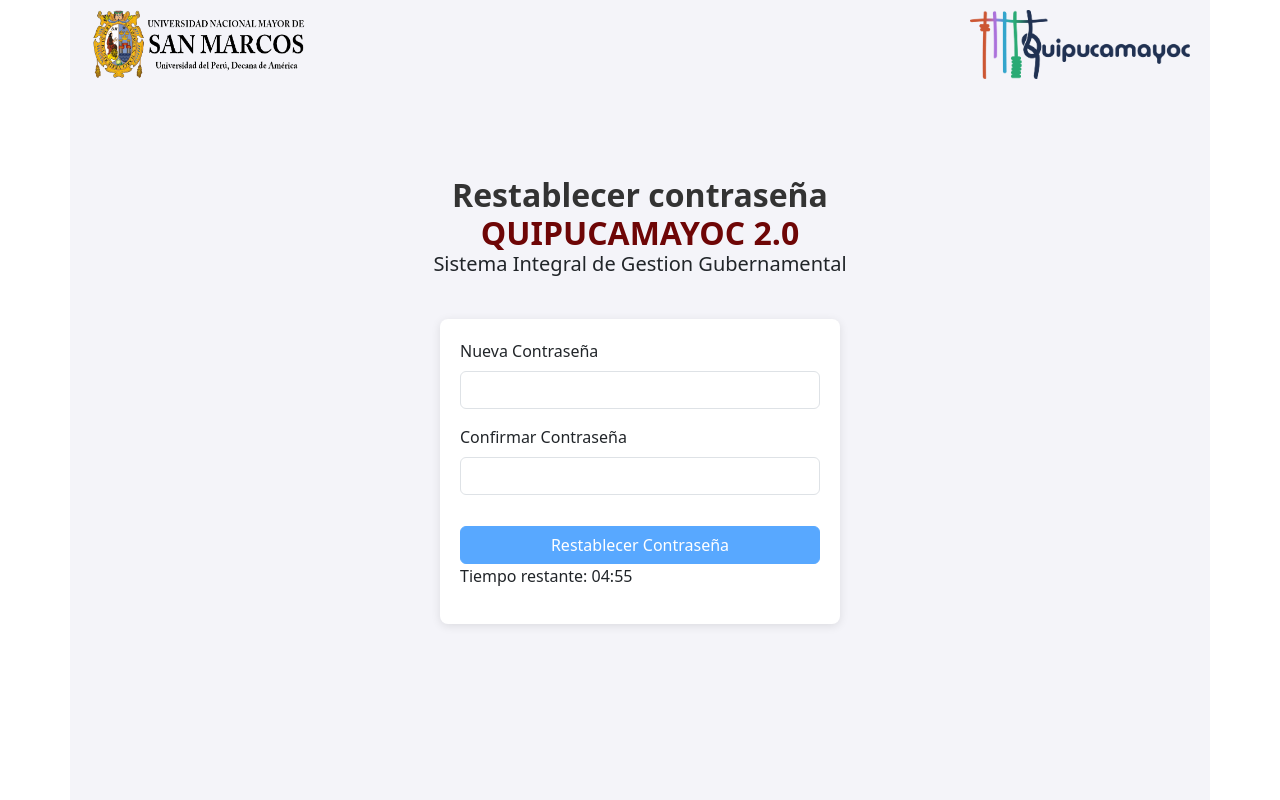
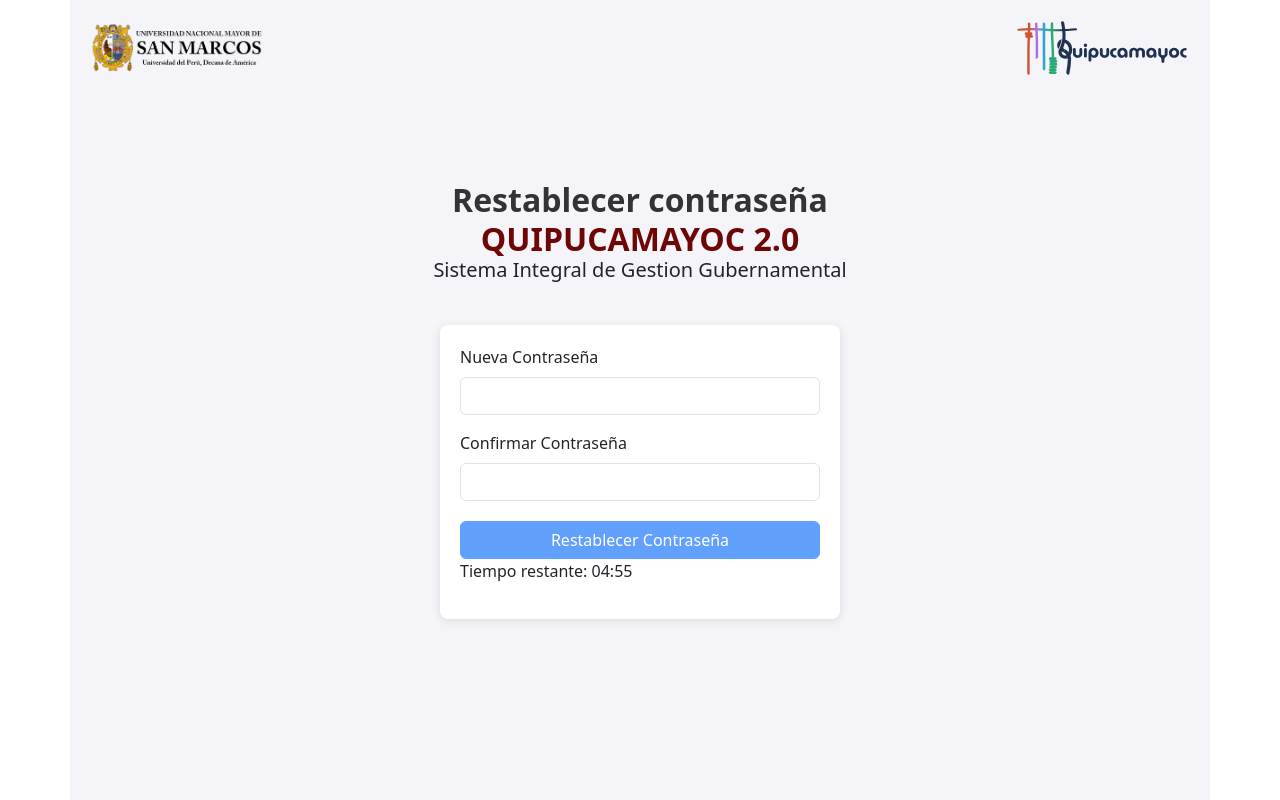
Before and after one commit to kevinramosrivas/quipu2-recovery, an Angular app: page / in a window 1280 px wide. Shown: the top 800 px of the page. Built offline with nearby package versions, Linux system fonts and the light colour scheme.

Commit message:
feat(frontend):Agrega lectura de codigo por url

```diff
--- a/src/app/app.component.css
+++ b/src/app/app.component.css
@@ -1,29 +1,19 @@
-/* reset-password.component.css */
-
-body, html {
-  margin: 0;
-  padding: 0;
-  height: 100%;
+.unmsm-logo{
+  width: 200px;
+}
+.quipu-logo{
+  width: 200px;
 }
 
 .container {
-  display: flex;
-  flex-direction: column;
-  justify-content: center;
-  align-items: center;
-  min-height: 100vh;
   background-color: #f4f4f9;
-  padding: 20px;
   position: relative;
 }
 
-.logos {
+.logos-container {
   position: absolute;
-  width: 100%;
   top: 10px;
   display: flex;
-  justify-content: space-between;
-  padding: 0 20px;
 }
 
 .logo {
@@ -68,69 +58,12 @@ body, html {
   color: #333;
 }
 
-form .btn {
-  width: 100%;
-  margin-top: 15px;
-  background-color: #007bff;
-  border-color: #007bff;
-  color: white;
-}
-
-form .btn:hover {
-  background-color: #0056b3;
-  border-color: #0056b3;
-}
 
 form .form-text {
   font-size: 0.9em;
   color: #777;
 }
 
-.password-strength {
-  margin-top: 10px;
-  position: relative;
-}
-
-.strength-bar {
-  height: 5px;
-  width: 100%;
-  background-color: #e0e0e0;
-  border-radius: 2px;
-  position: relative;
-}
-
-.strength-bar.weak::after {
-  content: '';
-  position: absolute;
-  top: 0;
-  left: 0;
-  height: 100%;
-  width: 25%;
-  background-color: red;
-  border-radius: 2px;
-}
-
-.strength-bar.medium::after {
-  content: '';
-  position: absolute;
-  top: 0;
-  left: 0;
-  height: 100%;
-  width: 50%;
-  background-color: orange;
-  border-radius: 2px;
-}
-
-.strength-bar.strong::after {
-  content: '';
-  position: absolute;
-  top: 0;
-  left: 0;
-  height: 100%;
-  width: 100%;
-  background-color: green;
-  border-radius: 2px;
-}
 
 
 @media screen and (max-width: 768px) {
--- a/src/app/app.component.html
+++ b/src/app/app.component.html
@@ -1,11 +1,10 @@
-<div class="container">
+<div class="container d-flex flex-column justify-content-center align-items-center vh-100">
   <!-- Logos en los extremos -->
-  <div class="logos">
-    <img src="assets/logo-left.png"  class="logo logo-left unmsm-logo">
-    <img src="./assets/logo-right2.png" alt="Logo Derecho" class="logo logo-right quipu-logo">
+  <div class="logos-container row w-100 justify-content-between align-items-center p-2">
+    <img src="assets/logo-left.png"  class="col-6 unmsm-logo">
+    <img src="assets/logo-quipu.svg" alt="col-6" class="quipu-logo">
   </div>
-
-   <!-- Título del formulario -->
+  <!-- Título del formulario -->
    <div class="form-title">
     <h2>Restablecer contraseña</h2>
     <h1>QUIPUCAMAYOC 2.0</h1>
@@ -45,7 +44,7 @@
         Las contraseñas no coinciden.
       </small>
 
-      <button type="submit" class="btn btn-primary"  [disabled]="paswwordNewForm.invalid">Restablecer Contraseña</button>
+      <button type="submit" class="btn btn-primary w-100 mt-1"  [disabled]="paswwordNewForm.invalid">Restablecer Contraseña</button>
     </form>
 
     <!-- Reloj con cuenta regresiva -->
@@ -53,6 +52,3 @@
 
   </div>
 </div>
-
-
-<router-outlet />
--- a/src/app/app.component.ts
+++ b/src/app/app.component.ts
@@ -14,8 +14,12 @@ export class AppComponent {
 
   public passwordMatch = true;
 
+  public token = '';
+
   constructor(){
-    console.log(this.ruta.snapshot.queryParams);
+    if(this.ruta.snapshot.queryParams['token'] != undefined){
+      this.token = this.ruta.snapshot.queryParams['token'];
+    }
   }
 
   public paswwordNewForm = this.fb.group({
@@ -24,8 +28,11 @@ export class AppComponent {
   });
 
   public onSubmit(): void {
-    console.log(this.paswwordNewForm.value);
-    console.log(this.checkPasswordMatch());
+    let parameters = {
+      newPassword: this.paswwordNewForm.get('newPassword')?.value,
+      token: this.token
+    }
+    console.log(parameters);
   }
 
   public  checkPasswordMatch(): boolean{
--- a/src/app/nivel-seguridad/nivel-seguridad.component.css
+++ b/src/app/nivel-seguridad/nivel-seguridad.component.css
@@ -43,3 +43,7 @@
   background-color: green;
   border-radius: 2px;
 }
+
+.container-nivel-seguridad {
+  transition: all 0.5s ease;
+}
--- a/src/app/nivel-seguridad/nivel-seguridad.component.html
+++ b/src/app/nivel-seguridad/nivel-seguridad.component.html
@@ -1,4 +1,4 @@
-<div class="mb-3">
+<div class="mb-3 container-nivel-seguridad">
     <label for="passwordStrength" class="form-label">Nivel de Seguridad</label>
     <div id="passwordStrength" class="password-strength">
       <div class="strength-bar" [ngClass]="passwordStrength"></div>
```
Also changed, not shown: src/assets/logo-quipu.svg (added), src/assets/logo-right2.png (deleted).
